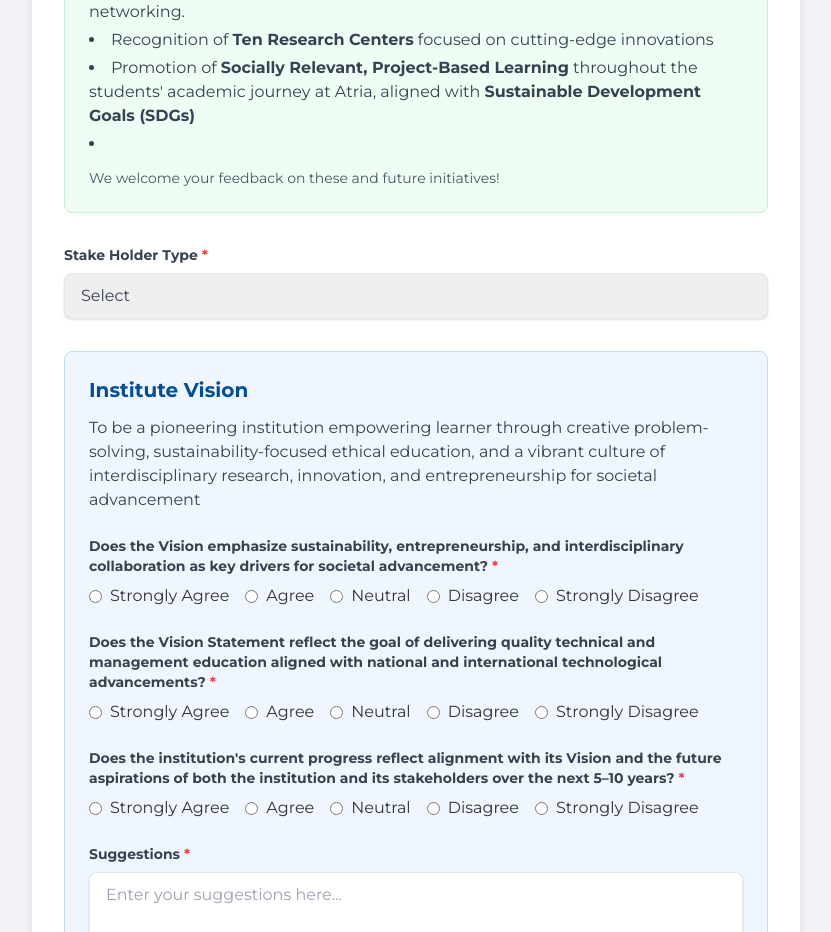
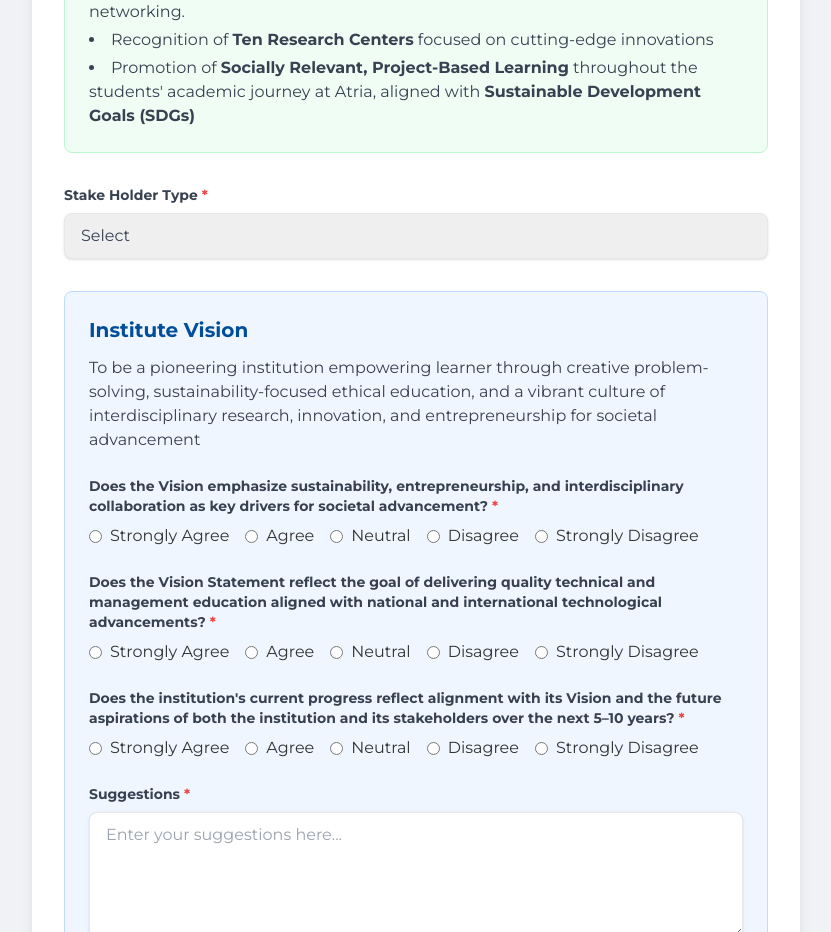
Before and after one commit to Dev-0618/feedback-on-vision-mission, a plain HTML site: page index.html in a window 1280 px wide. Shown: the part 785-1717 px from the top of the page, without its empty margins (224-1055 px from the left). Drawn offline with nearby package versions, Linux system fonts and the light colour scheme.

Commit message:
Update index.html

```diff
--- a/index.html
+++ b/index.html
@@ -92,9 +92,8 @@
                     <li>Functioning of <strong>Ten Active Professional Clubs</strong> for professional growth and networking.</li>
                     <li>Recognition of <strong>Ten Research Centers</strong> focused on cutting-edge innovations</li>
                     <li>Promotion of <strong>Socially Relevant, Project-Based Learning</strong> throughout the students' academic journey at Atria, aligned with <strong>Sustainable Development Goals (SDGs)</strong></li>
-                    <li></li>
+
                 </ul>
-                <p class="text-gray-600 mt-3 text-sm">We welcome your feedback on these and future initiatives!</p>
             </div>
 
             <!-- Stake Holder Type -->
```
